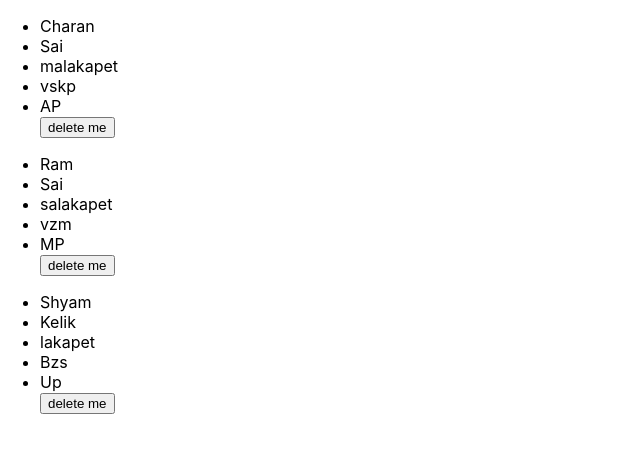
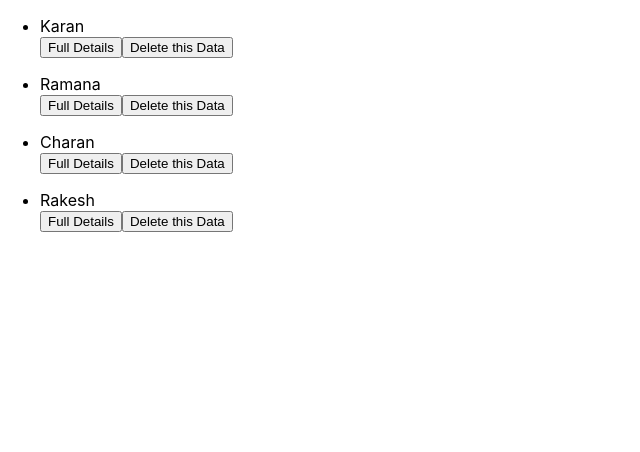
Before and after one commit to Rancha124/Students-App-React, a React (Create React App) app: page /show-data in a window 1280 px wide. Shown: the top 452 px of the page, without its empty margins (0-640 px from the left). Built offline with nearby package versions, Linux system fonts and the light colour scheme; data requests are answered from the project's data file.

Commit message:
BasicWorkingCondition

```diff
--- a/db.json
+++ b/db.json
@@ -1,38 +1,44 @@
 {
   "students": [
     {
-      "id": "1",
-      "data": {
-        "firstName": "Charan",
-        "lastName": "Sai",
-        "address": "malakapet",
-        "cga": "7",
-        "cityName": "vskp",
-        "stateName": "AP"
-      }
+      "firstName": "Karan",
+      "lastName": "Sai",
+      "address": "1-5-112",
+      "mobileNumber": "08179964228",
+      "cityName": "VISAKHAPATNAM",
+      "stateName": "Old municipality office backside",
+      "gpa": "",
+      "id": 2
     },
     {
-      "id": "2",
-      "data": {
-        "firstName": "Ram",
-        "lastName": "Sai",
-        "address": "salakapet",
-        "cga": "7",
-        "cityName": "vzm",
-        "stateName": "MP"
-      }
+      "firstName": "Ramana",
+      "lastName": "Sai",
+      "address": "1-5-112",
+      "mobileNumber": "08179964228",
+      "cityName": "VISAKHAPATNAM",
+      "stateName": "Old municipality office backside",
+      "gpa": "",
+      "id": 3
     },
-      {
-          "id": "3",
-          "data": {
-            "firstName": "Shyam",
-            "lastName": "Kelik",
-            "address": "lakapet",
-            "cga": "7",
-            "cityName": "Bzs",
-            "stateName": "Up"
-          }
-      }
-
+    {
+      "firstName": "Charan",
+      "lastName": "Sai",
+      "address": "1-5-112",
+      "mobileNumber": "08179964228",
+      "cityName": "VISAKHAPATNAM",
+      "stateName": "Old municipality office backside",
+      "gpa": "10",
+      "id": 6
+    },
+    {
+      "firstName": "Rakesh",
+      "lastName": "Kumar",
+      "address": "456",
+      "mobileNumber": "9789878979",
+      "cityName": "Bza",
+      "stateName": "AP",
+      "gpa": "9",
+      "id": 7
+    }
   ]
 }
--- a/src/Components/AddStudent.js
+++ b/src/Components/AddStudent.js
@@ -2,7 +2,7 @@ import React from "react";
 import { Form, Button, Row } from "react-bootstrap";
 import "./AddStudent.css";
 import history from "../services/history";
-import DataEntryMain from '../DataEntryMain';
+import axios from 'axios';
 class AddStudent extends React.Component {
  state ={
    firstName: '',
@@ -43,7 +43,17 @@ class AddStudent extends React.Component {
 
   handleSubmit = (e) => {
 e.preventDefault();
-  history.push("./show-data");
+  axios.post('http://localhost:3001/students',
+  {
+  firstName: this.state.firstName,
+  lastName: this.state.lastName,
+  address: this.state.address,
+  mobileNumber: this.state.mobileNumber,
+  cityName: this.state.cityName,
+  stateName: this.state.stateName,
+  gpa: this.state.gpa
+  }).then(res => console.log(res))
+  history.push("/show-data");
 
 
 
--- /dev/null
+++ b/src/Components/FullDetails.js
@@ -0,0 +1,31 @@
+import React from "react";
+import { useParams } from "react-router-dom";
+import axios from "axios";
+class FullDetails extends React.Component {
+  state = {
+    student: [],
+    dummy: false,
+  };
+  componentDidMount() {
+    const id = this.props.match.params.id;
+    axios.get(`http://localhost:3001/students/${id}`).then((result) => {
+      this.setState({ student: result.data });
+    });
+  }
+
+  render() {
+    return (
+      <div>
+        <h2> Here are the details of the student you asked for </h2>
+        <p> firstName : {this.state.student.firstName} </p>
+        <p> lastName : {this.state.student.lastName} </p>
+        <p> address : {this.state.student.address} </p>
+        <p> cityName : {this.state.student.cityName} </p>
+        <p> stateName : {this.state.student.stateName} </p>
+        <p> gpa : {this.state.student.gpa} </p>
+      </div>
+    );
+  }
+}
+
+export default FullDetails;
--- a/src/Components/ShowData/index.js
+++ b/src/Components/ShowData/index.js
@@ -1,5 +1,6 @@
 import React from 'react';
 import axios from 'axios';
+import history from '../../services/history';
 class ShowData extends React.Component {
 
   state = {
@@ -9,7 +10,6 @@ class ShowData extends React.Component {
   componentDidMount(){
     axios.get('http://localhost:3001/students').then( (result) => {
       this.setState({students: result.data});
-      console.log(this.state.students);
     } )
   }
 
@@ -17,18 +17,26 @@ class ShowData extends React.Component {
     const id = this.state.students[index].id;
      axios.delete(`http://localhost:3001/students/${id}`)
     .then(this.setState({dummy: false}) );
+    axios.get('http://localhost:3001/students').then( (result) => {
+      this.setState({students: result.data});
+    } )
+  }
+  showEntireDetails = (index) => {
+    const id = this.state.students[index].id;
+    axios.get(`http://localhost:3001/students/${id}`)
+  .then(
+  history.push(`/full_details/${id}`)
+ )
   }
   render(){
   return (
     <div>
-   {this.state.students.map((obj,index)=> {
+
+    {this.state.students.map((obj,index)=> {
     return (<ul key={obj.id}>
-    <li>{obj.data.firstName}</li>
-    <li>{obj.data.lastName}</li>
-    <li>{obj.data.address}</li>
-    <li>{obj.data.cityName}</li>
-    <li>{obj.data.stateName}</li>
-    <button onClick={() => this.deleteData(index)}>delete me</button>
+    <li>{obj.firstName}</li>
+    <button onClick={() => this.showEntireDetails(index)}>Full Details</button>
+    <button onClick={() => this.deleteData(index)}>Delete this Data</button>
     </ul>);
   })}
 
--- a/src/Router/index.js
+++ b/src/Router/index.js
@@ -2,7 +2,7 @@ import React from "react";
 import { Switch , Route} from "react-router-dom";
 import ShowData from '../Components/ShowData/index';
 import AddStudent from "../Components/AddStudent";
-
+import FullDetails from '../Components/FullDetails';
 class Routes extends React.Component {
   constructor(props) {
     super(props);
@@ -11,8 +11,8 @@ class Routes extends React.Component {
     return (
       <Switch>
         <Route path="/show-data" isPrivate component={ShowData}  />
-
         <Route path="/" exact isPrivate component={AddStudent}  />
+        <Route path="/full_details/:id" component={FullDetails} />
       </Switch>
     );
   }
```
